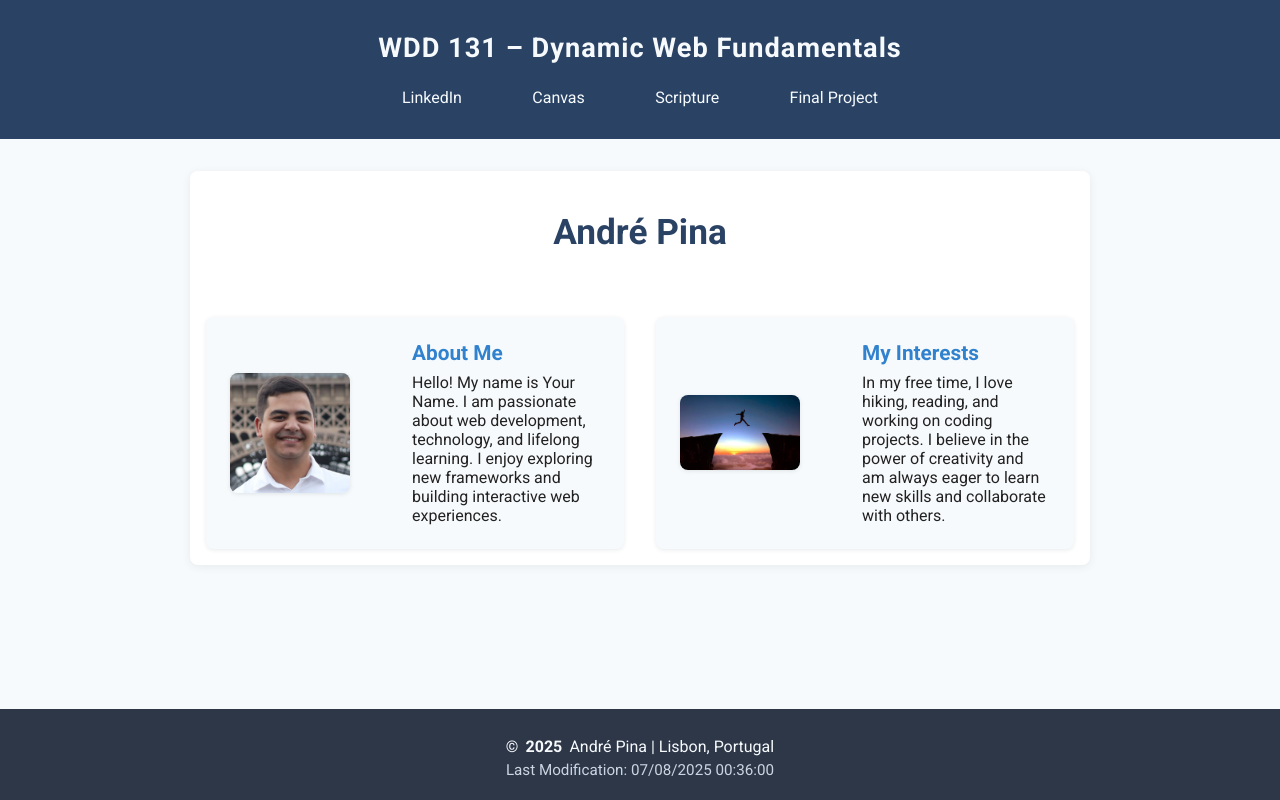
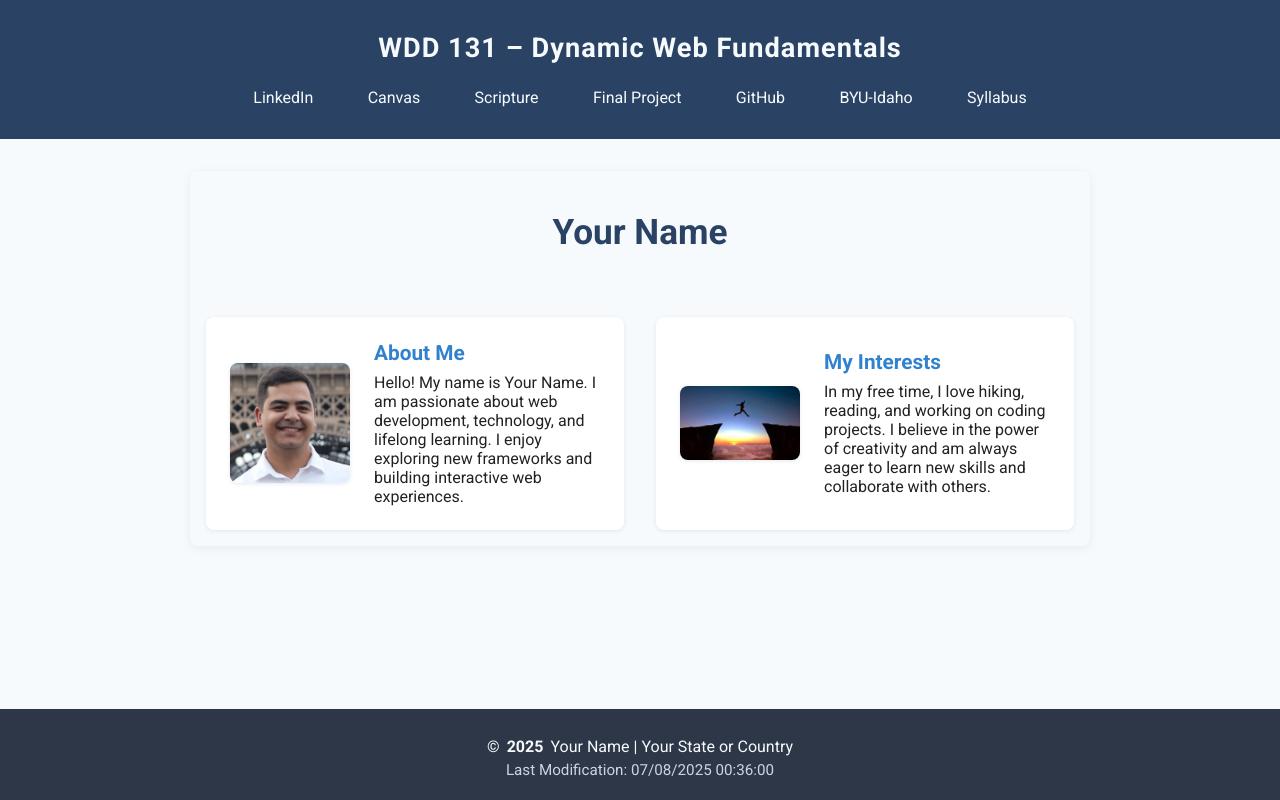
Before and after one commit to sudormrf-all/wdd131, a plain HTML site: page index.html in a window 1280 px wide. Drawn offline with Linux system fonts and the light colour scheme.

Commit message:
Audit Fixes_001

```diff
--- a/index.html
+++ b/index.html
@@ -8,7 +8,9 @@
     <meta name="description"
         content="WDD 131 – Dynamic Web Fundamentals. Your Name. Home page, web development, HTML, CSS, JavaScript, BYU-Idaho.">
     <meta name="author" content="Your Name">
-    <!-- Google Fonts -->
+    <!-- Google Fonts Preconnect and Stylesheet -->
+    <link rel="preconnect" href="https://fonts.googleapis.com">
+    <link rel="preconnect" href="https://fonts.gstatic.com" crossorigin>
     <link href="https://fonts.googleapis.com/css2?family=Roboto:wght@400;700&display=swap" rel="stylesheet">
     <link rel="stylesheet" href="styles/base.css">
     <script src="scripts/getdates.js" defer></script>
@@ -23,10 +25,13 @@
             <a href="https://www.churchofjesuschrist.org/study/scriptures/bofm/1-ne/3?lang=eng&id=p7#p7" target="_blank"
                 rel="noopener">Scripture</a>
             <a href="#" target="_blank" rel="noopener">Final Project</a>
+            <a href="https://github.com/sudormrf-all" target="_blank" rel="noopener">GitHub</a>
+            <a href="https://www.byui.edu/" target="_blank" rel="noopener">BYU-Idaho</a>
+            <a href="https://www.byupathway.edu/" target="_blank" rel="noopener">Syllabus</a>
         </nav>
     </header>
     <main>
-        <h1>André Pina</h1>
+        <h1>Your Name</h1>
         <section class="card">
             <img src="images/your-photo.jpg" alt="Your portrait">
             <div>
@@ -50,7 +55,7 @@
     </main>
     <footer>
         <p>
-            &copy; <span id="currentyear"></span> André Pina | Lisbon, Portugal
+            &copy; <span id="currentyear"></span> Your Name | Your State or Country
         </p>
         <p id="lastModified"></p>
     </footer>
--- a/styles/base.css
+++ b/styles/base.css
@@ -1,11 +1,9 @@
-/* Google Fonts import (if not using <link> in HTML) */
-/* @import url('https://fonts.googleapis.com/css2?family=Roboto:wght@400;700&display=swap'); */
+/* base.css for WDD 131 - Dynamic Web Fundamentals */
 
 :root {
     --primary-color: #2a4365;
     --secondary-color: #f7fafc;
     --accent-color: #3182ce;
-    --card-bg: #fff;
     --nav-hover-bg: #e2e8f0;
     --text-color: #222;
     --footer-bg: #2d3748;
@@ -49,32 +47,34 @@ header {
 
 nav {
     display: flex;
+    flex-wrap: wrap;
     justify-content: center;
-    gap: 2rem;
+    gap: 1.2rem;
     margin-bottom: 0.5rem;
 }
 
 nav a {
     color: var(--secondary-color);
     text-decoration: none;
-    padding: 0.5rem 1.2rem;
+    padding: 0.5rem 1.1rem;
     border-radius: var(--border-radius);
+    font-weight: 500;
     transition: background 0.2s, color 0.2s;
-    font-weight: 500;
+    font-size: 1rem;
+    outline: none;
 }
 
 nav a:hover,
 nav a:focus {
     background: var(--nav-hover-bg);
     color: var(--primary-color);
-    outline: none;
 }
 
 main {
     max-width: var(--max-width);
     margin: 2rem auto;
     padding: 1rem;
-    background: var(--card-bg);
+    background: var(--secondary-color);
     border-radius: var(--border-radius);
     box-shadow: 0 2px 8px rgba(44, 62, 80, 0.08);
     display: grid;
@@ -91,7 +91,7 @@ h1 {
 }
 
 .card {
-    background: var(--secondary-color);
+    background: #fff;
     border-radius: var(--border-radius);
     box-shadow: 0 1px 4px rgba(44, 62, 80, 0.10);
     padding: 1.5rem;
@@ -145,14 +145,14 @@ footer p {
 }
 
 /* Responsive Design */
-@media (min-width: 700px) {
-    main {
+@media (max-width: 700px) {
+    .card {
         grid-template-columns: 1fr;
+        text-align: center;
     }
 
-    .card {
-        grid-template-columns: 150px 1fr;
-        gap: 2rem;
+    .card img {
+        margin: 0 auto 1rem auto;
     }
 }
 
```
